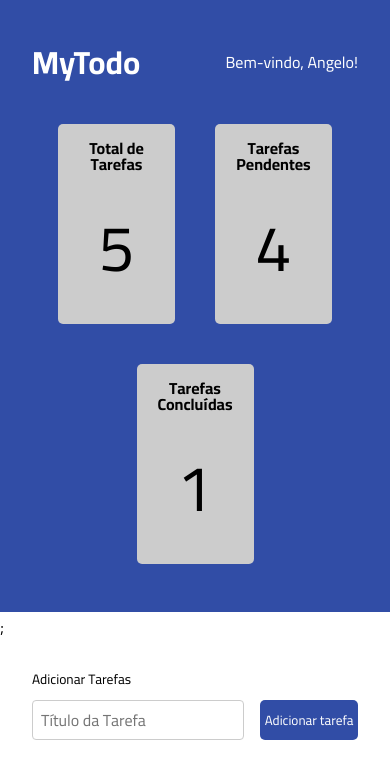
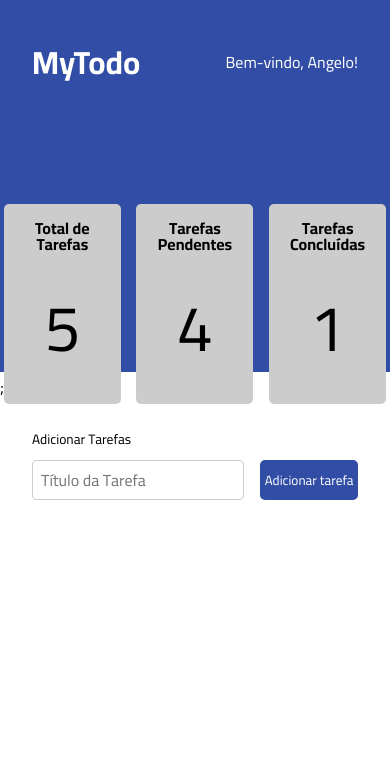
Before and after one commit to angelodesenvolvedor/todolist, a React (Create React App) app: page / in a window 390 px wide. Shown: the top 778 px of the page. Built offline with nearby package versions, Linux system fonts and the light colour scheme.

Commit message:
Update stats.module.scss

```diff
--- a/src/components/StatsCard/stats.module.scss
+++ b/src/components/StatsCard/stats.module.scss
@@ -17,4 +17,17 @@
     span {
         font-size: 4rem;
     }
+
+    @media (max-width: 768px) {
+        width: 30%;
+        transform: translateY(40%);
+    }
+
+    @media (max-width: 480px) {
+        width: 30%;
+        display: flex;
+        flex-wrap: wrap;
+        justify-content: space-around;
+        margin: 1rem auto; /* Ajuste de margem para centralizar na linha */
+    }
 }
```
